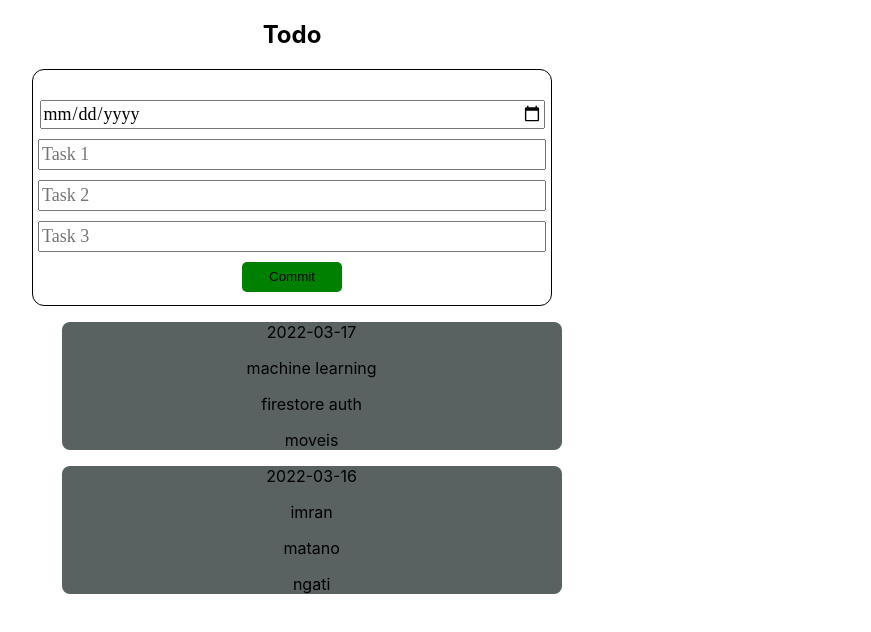
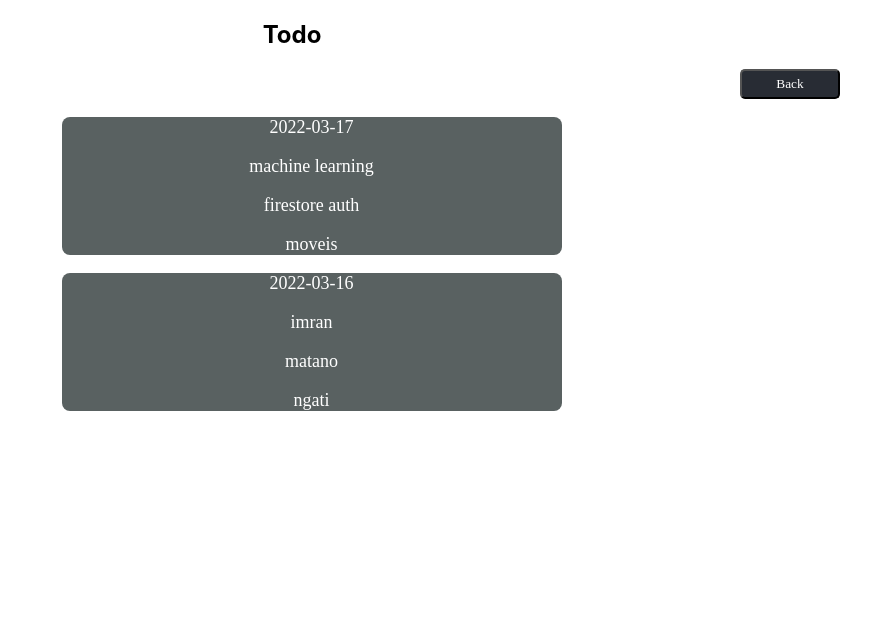
Before and after one commit to Imranyy/Todo-app, a React (Create React App) app: page /todolist in a window 1280 px wide. Shown: the top 632 px of the page, without its empty margins (348-1219 px from the left). Built offline with nearby package versions, Linux system fonts and the light colour scheme; data requests are answered from the project's data file.

Commit message:
finished ..next is firestore intergretion

```diff
--- a/src/App.css
+++ b/src/App.css
@@ -58,6 +58,9 @@ button:hover{
   width: 500px;
   margin: 0 35% 0 32%;
   border-radius: 8px;
+  color: white;
+  font-size: large;
+  font-family: cursive;
 }
 @media all and (max-width:800px){
   body{
--- a/src/App.js
+++ b/src/App.js
@@ -1,6 +1,6 @@
 import Navbar from './components/Navbar';
 import './App.css';
-import Form from './components/form';
+import Home from './components/Home';
 import Todolist from './components/Todolist';
 import { BrowserRouter as Router,Routes,Route} from 'react-router-dom';
 
@@ -9,10 +9,9 @@ function App(){
     <Router>
     <div className="App">
       <Navbar title="Todo"/>
-       <Form/>
     </div>
     <Routes>
-      <Route exact path='/'/>
+      <Route exact path='/' element={<Home/>}/>
       <Route path='/todolist' element={<Todolist/>}/>
     </Routes>
     </Router>
--- /dev/null
+++ b/src/components/Home.js
@@ -0,0 +1,11 @@
+import { Link } from 'react-router-dom';
+import Form from './form';
+const Home=()=>{
+    return(
+   <>
+   <Link to='/todolist'><button className='btn' style={{backgroundColor:'#282c34',color:'white',fontFamily:'cursive',margin:'0 5% 0 85%'}}>Todolist</button></Link>
+   <Form/>
+   </>
+    )
+}
+export default Home;
--- a/src/components/Todolist.js
+++ b/src/components/Todolist.js
@@ -1,4 +1,4 @@
-
+import { Link } from 'react-router-dom';
 import { useState} from 'react';
 import { useEffect } from 'react';
 const Todolist=()=>{
@@ -17,6 +17,7 @@ useEffect(()=>{
 
     return(
         <div>
+           <Link to='/'><button className='btn1' style={{backgroundColor:'#282c34',color:'white',fontFamily:'cursive',margin:'0 5% 0 85%'}}>Back</button></Link>
      {posts.map((post)=>(
        <div className='list' key={post.id}>
         <p>{post.date}</p>
--- a/src/components/form.js
+++ b/src/components/form.js
@@ -11,7 +11,6 @@ const Form=()=>{
 
 
    //post data to json server
-
    const addTodo= async(e)=>{
     e.preventDefault();
     const todo={date,task1,task2,task3}
```
